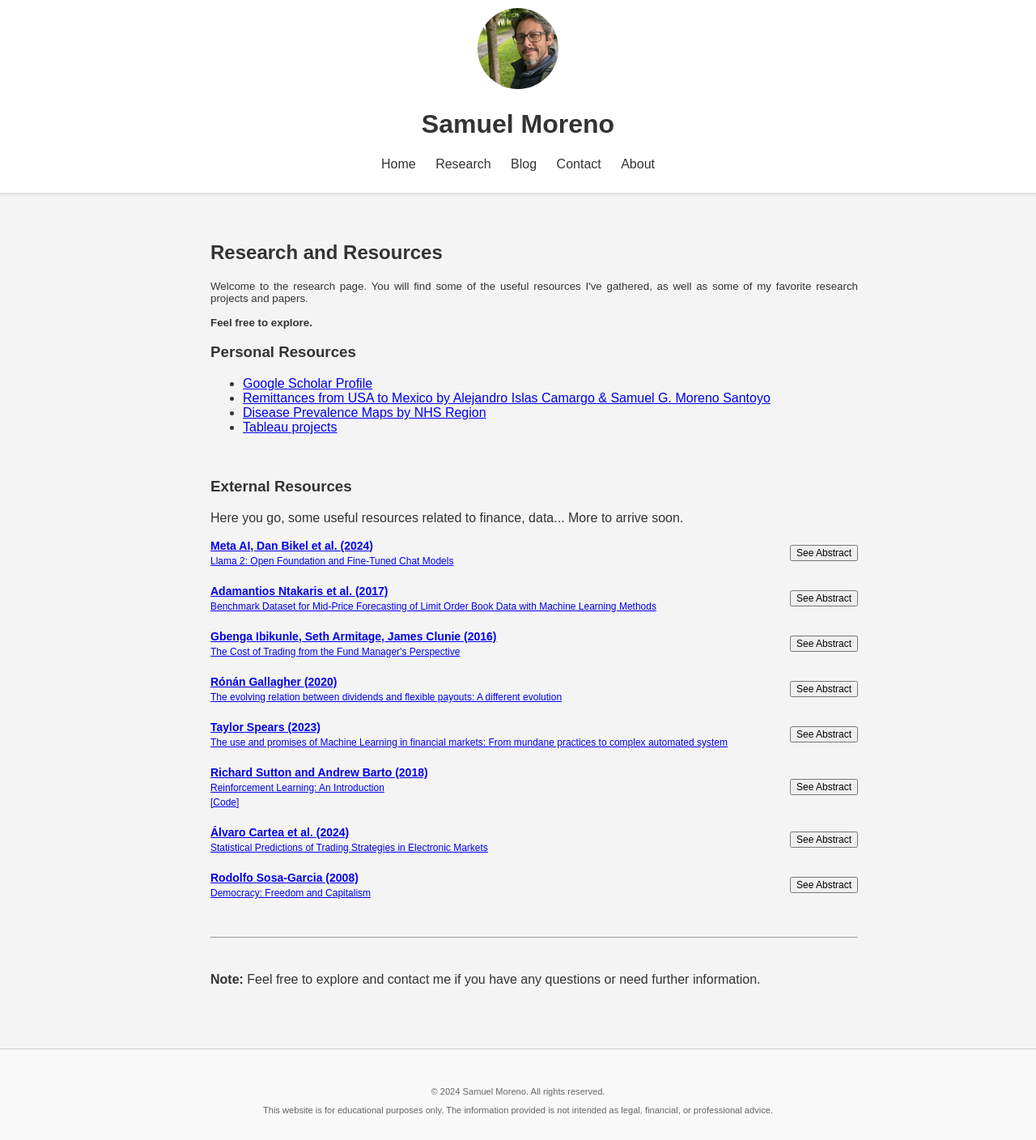
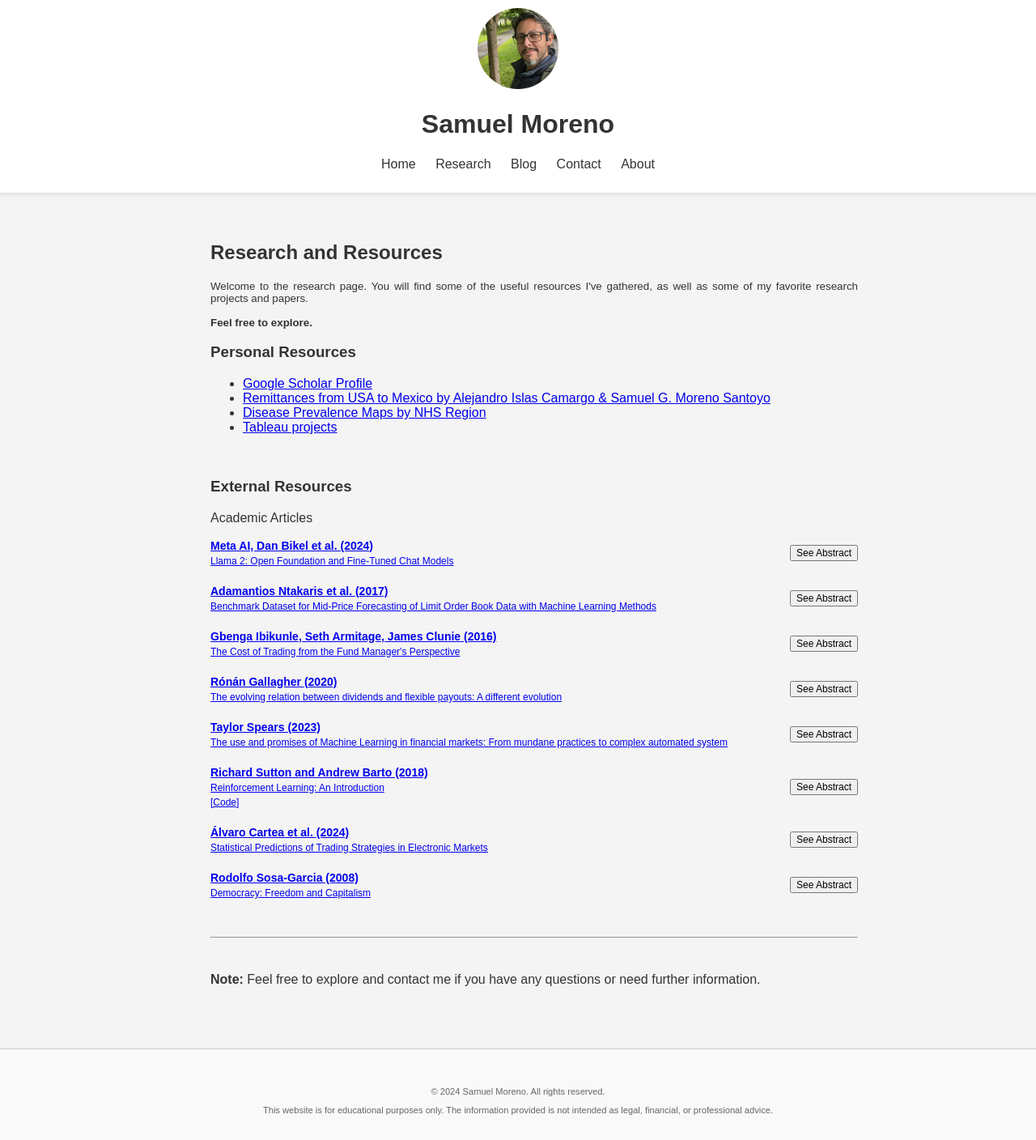
Before and after one commit to GregSom-MSc/GregSom-MSc.github.io, a Jekyll site: the page built from research.html, in a window 1280 px wide. Shown: the whole page at 81% size. Built offline with Jekyll 4.4.1, drawn with Linux system fonts in a browser that asks for light colours.

Commit message:
articles title.

```diff
--- a/research.html
+++ b/research.html
@@ -32,7 +32,7 @@ title: Research
         <br>
 
         <h3>External Resources</h3>
-        <p>Here you go, some useful resources related to finance, data... More to arrive soon.</p>
+        <p>Academic Articles</p>
 
         <div id="resources"></div>
 
```
